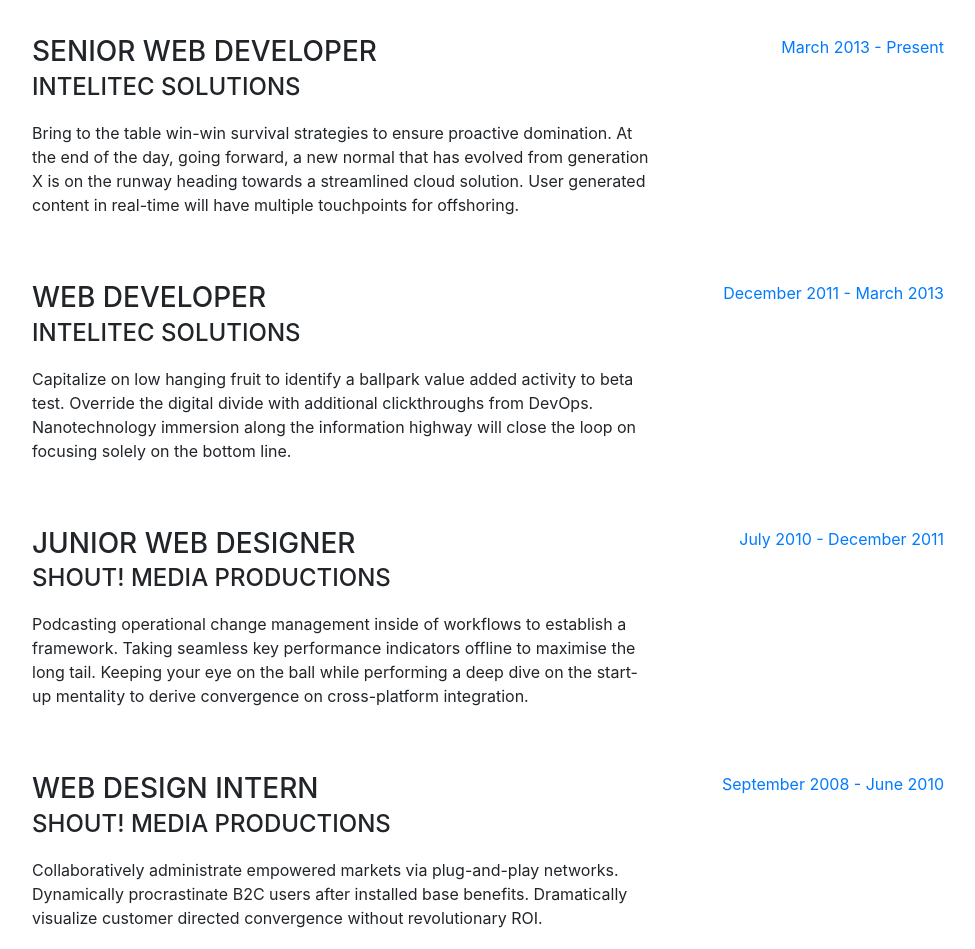
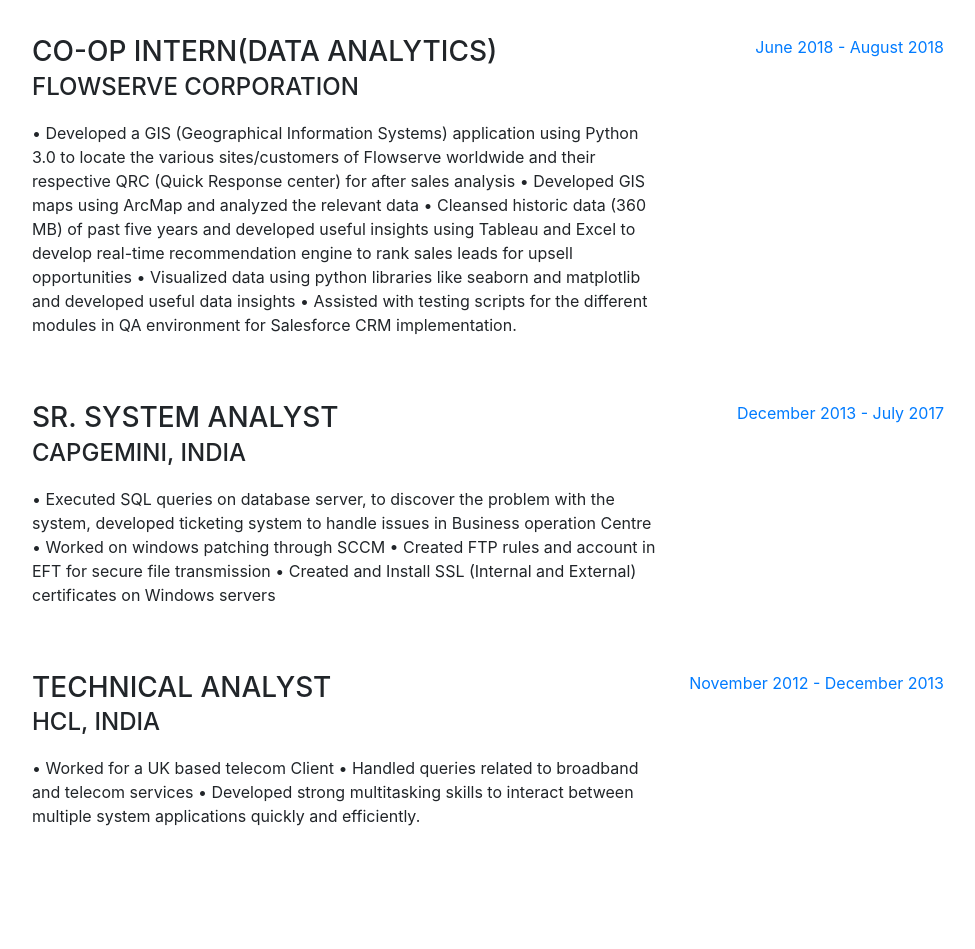
Before and after one commit to megh4/megh4.github.io, a website with bundled scripts: page index.html in a window 1280 px wide. Shown: the part 900-1849 px from the top of the page, without its empty margins (288-1263 px from the left). Built offline with nearby package versions, Linux system fonts and the light colour scheme; a web font is replaced by a local one.

Commit message:
Update index.html

```diff
--- a/index.html
+++ b/index.html
@@ -95,45 +95,49 @@
 
           <div class="resume-item d-flex flex-column flex-md-row mb-5">
             <div class="resume-content mr-auto">
-              <h3 class="mb-0">Senior Web Developer</h3>
-              <div class="subheading mb-3">Intelitec Solutions</div>
-              <p>Bring to the table win-win survival strategies to ensure proactive domination. At the end of the day, going forward, a new normal that has evolved from generation X is on the runway heading towards a streamlined cloud solution. User generated content in real-time will have multiple touchpoints for offshoring.</p>
+              <h3 class="mb-0">Co-op Intern(Data analytics)</h3>
+              <div class="subheading mb-3">Flowserve Corporation</div>
+              <p>• Developed a GIS (Geographical Information Systems) application using Python 3.0 to locate the various sites/customers of Flowserve worldwide and their respective QRC (Quick Response center) for after sales analysis
+                •	Developed GIS maps  using ArcMap and analyzed the relevant data •	Cleansed historic data (360 MB) of past five years and developed useful insights using Tableau and Excel to develop real-time recommendation engine to rank sales leads for upsell opportunities •	Visualized data using python libraries like seaborn and matplotlib and developed useful data insights
+                • Assisted with testing  scripts for the different modules   in QA environment  for Salesforce CRM implementation.</p>
             </div>
             <div class="resume-date text-md-right">
-              <span class="text-primary">March 2013 - Present</span>
+              <span class="text-primary">June 2018 - August 2018</span>
             </div>
           </div>
 
           <div class="resume-item d-flex flex-column flex-md-row mb-5">
             <div class="resume-content mr-auto">
-              <h3 class="mb-0">Web Developer</h3>
-              <div class="subheading mb-3">Intelitec Solutions</div>
-              <p>Capitalize on low hanging fruit to identify a ballpark value added activity to beta test. Override the digital divide with additional clickthroughs from DevOps. Nanotechnology immersion along the information highway will close the loop on focusing solely on the bottom line.</p>
+              <h3 class="mb-0">Sr. System Analyst</h3>
+              <div class="subheading mb-3">Capgemini, India </div>
+              <p>•	Executed SQL queries on database server, to discover the problem with the system, developed ticketing system to handle issues in Business operation Centre •	Worked on windows patching through SCCM •	Created FTP rules and account in EFT for secure file transmission •	Created and Install SSL (Internal and External) certificates on Windows servers
+                </p>
             </div>
             <div class="resume-date text-md-right">
-              <span class="text-primary">December 2011 - March 2013</span>
+              <span class="text-primary">December 2013 - July 2017</span>
             </div>
           </div>
 
           <div class="resume-item d-flex flex-column flex-md-row mb-5">
             <div class="resume-content mr-auto">
-              <h3 class="mb-0">Junior Web Designer</h3>
-              <div class="subheading mb-3">Shout! Media Productions</div>
-              <p>Podcasting operational change management inside of workflows to establish a framework. Taking seamless key performance indicators offline to maximise the long tail. Keeping your eye on the ball while performing a deep dive on the start-up mentality to derive convergence on cross-platform integration.</p>
+              <h3 class="mb-0">Technical Analyst</h3>
+              <div class="subheading mb-3">HCL, India</div>
+              <p> •	Worked for a UK based telecom Client •	Handled queries related to broadband and telecom services
+                •	 Developed strong multitasking skills to interact between multiple system applications quickly and efficiently.</p>
             </div>
             <div class="resume-date text-md-right">
-              <span class="text-primary">July 2010 - December 2011</span>
+              <span class="text-primary"> November 2012 - December 2013</span>
             </div>
           </div>
 
           <div class="resume-item d-flex flex-column flex-md-row">
             <div class="resume-content mr-auto">
-              <h3 class="mb-0">Web Design Intern</h3>
-              <div class="subheading mb-3">Shout! Media Productions</div>
-              <p>Collaboratively administrate empowered markets via plug-and-play networks. Dynamically procrastinate B2C users after installed base benefits. Dramatically visualize customer directed convergence without revolutionary ROI.</p>
+              <h3 class="mb-0"></h3>
+              <div class="subheading mb-3"></div>
+              <p></p>
             </div>
             <div class="resume-date text-md-right">
-              <span class="text-primary">September 2008 - June 2010</span>
+              <span class="text-primary"></span>
             </div>
           </div>
 
```
